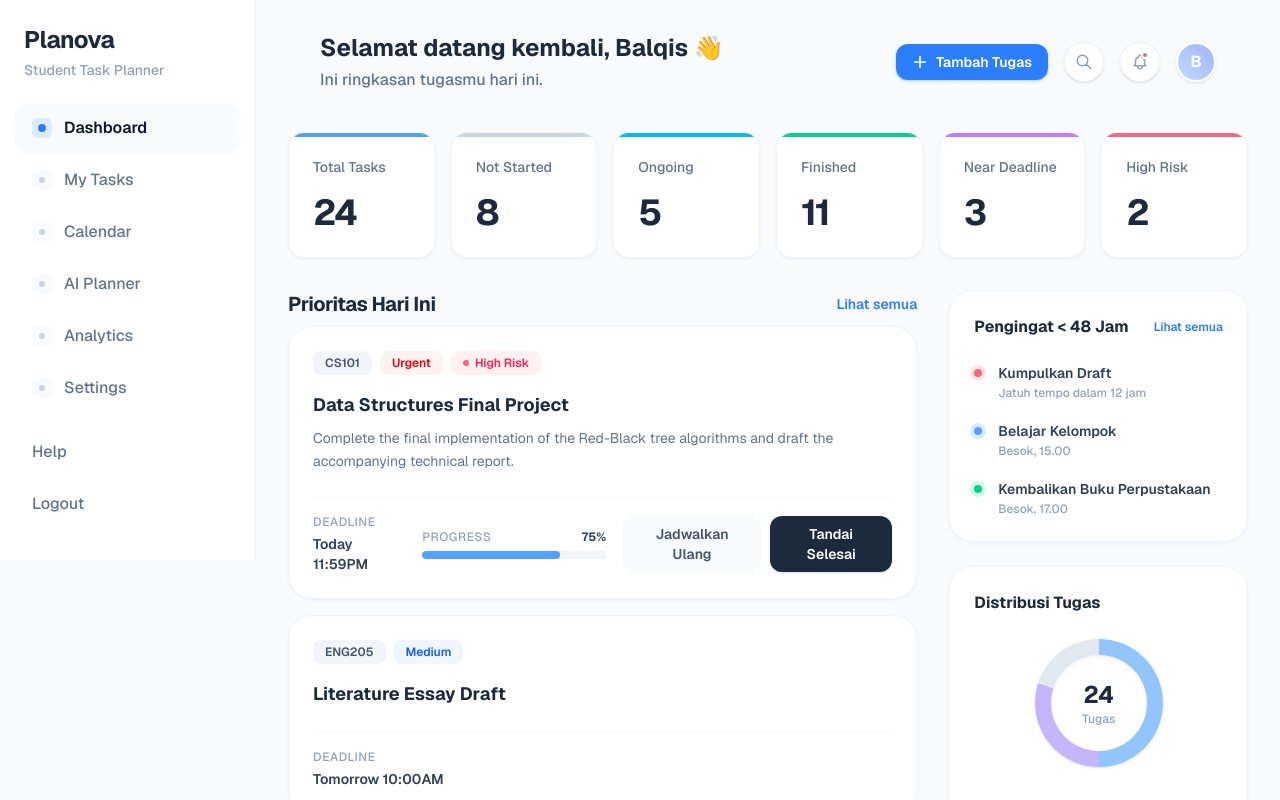
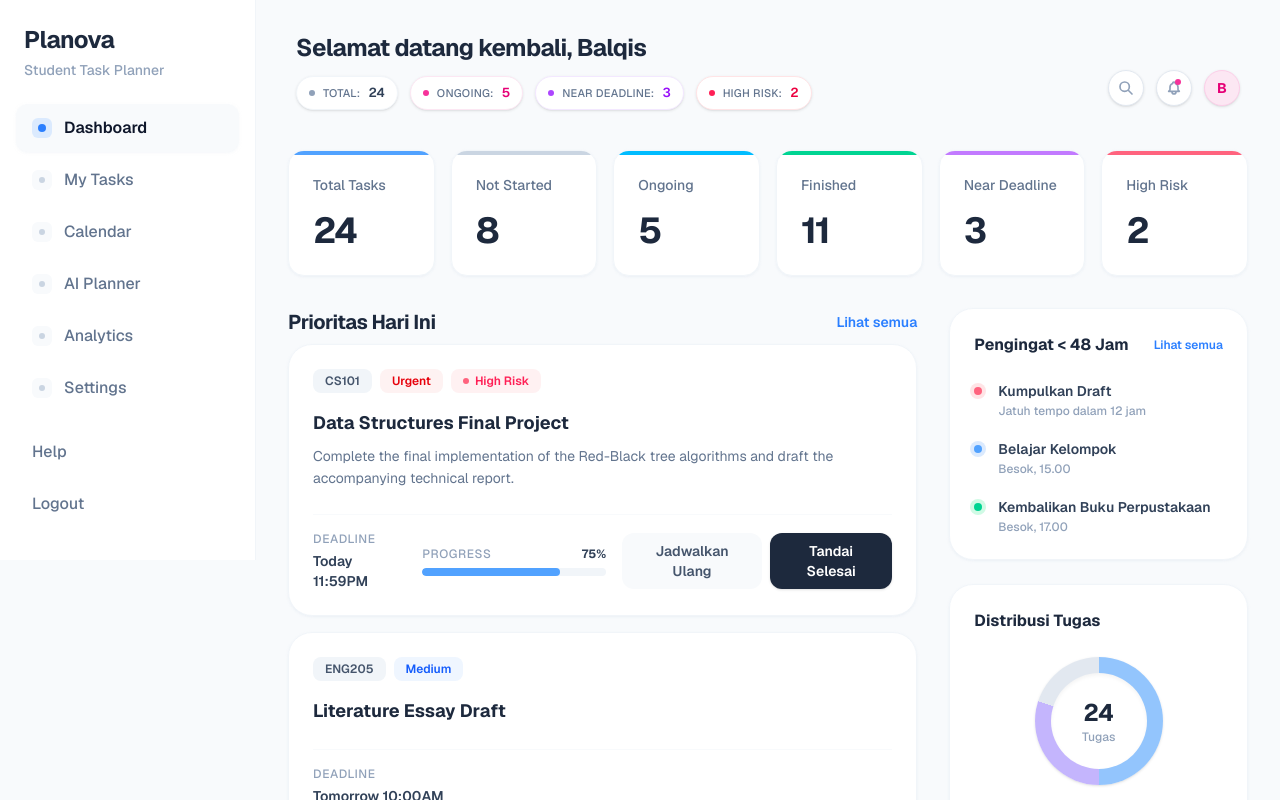
Before and after one commit to Ctiaqis/Planova, a Next.js app: page / in a window 1280 px wide. Built offline with nearby package versions, Linux system fonts and the light colour scheme.

Commit message:
style: update dashboard header

```diff
--- a/src/components/dashboard-header.tsx
+++ b/src/components/dashboard-header.tsx
@@ -1,29 +1,49 @@
 export function DashboardHeader() {
   return (
-    <header className="flex items-center justify-between py-6 px-8 mb-4">
+    <header className="flex flex-col sm:flex-row sm:items-end justify-between py-6 mb-4 gap-4 px-2">
       <div>
-        <h2 className="text-2xl font-bold text-slate-800">Selamat datang kembali, Balqis 👋</h2>
-        <p className="text-slate-500 mt-1 font-medium">Ini ringkasan tugasmu hari ini.</p>
+        <h2 className="text-2xl font-bold text-slate-800 tracking-tight">
+          Selamat datang kembali, Balqis
+        </h2>
+
+        {/* Compact Overview Pills */}
+        <div className="flex flex-wrap items-center gap-3 mt-3">
+          <div className="flex items-center gap-2 px-3 py-1.5 bg-white rounded-full border border-slate-100 shadow-sm cursor-default">
+            <span className="w-1.5 h-1.5 rounded-full bg-slate-400"></span>
+            <span className="text-[11px] font-medium text-slate-500 uppercase tracking-wide">Total:</span>
+            <span className="text-[13px] font-semibold text-slate-700">24</span>
+          </div>
+          <div className="flex items-center gap-2 px-3 py-1.5 bg-white rounded-full border border-pink-100 shadow-sm cursor-default">
+            <span className="w-1.5 h-1.5 rounded-full bg-pink-500"></span>
+            <span className="text-[11px] font-medium text-slate-500 uppercase tracking-wide">Ongoing:</span>
+            <span className="text-[13px] font-semibold text-pink-600">5</span>
+          </div>
+          <div className="flex items-center gap-2 px-3 py-1.5 bg-white rounded-full border border-purple-100 shadow-sm cursor-default">
+            <span className="w-1.5 h-1.5 rounded-full bg-purple-500"></span>
+            <span className="text-[11px] font-medium text-slate-500 uppercase tracking-wide">Near Deadline:</span>
+            <span className="text-[13px] font-semibold text-purple-600">3</span>
+          </div>
+          <div className="flex items-center gap-2 px-3 py-1.5 bg-white rounded-full border border-rose-100 shadow-sm cursor-default">
+            <span className="w-1.5 h-1.5 rounded-full bg-rose-500"></span>
+            <span className="text-[11px] font-medium text-slate-500 uppercase tracking-wide">High Risk:</span>
+            <span className="text-[13px] font-semibold text-rose-600">2</span>
+          </div>
+        </div>
       </div>
-      <div className="flex items-center gap-4">
-        <button className="hidden sm:flex items-center gap-2 px-4 py-2 bg-blue-500 hover:bg-blue-600 text-white rounded-xl text-sm font-semibold shadow-sm shadow-blue-500/30 transition-colors">
+
+      <div className="flex items-center gap-3 pb-1">
+        <button className="w-9 h-9 rounded-full bg-white shadow-sm border border-slate-200 flex items-center justify-center text-slate-400 hover:text-pink-500 hover:border-pink-200 transition-all hover:shadow-md">
           <svg xmlns="http://www.w3.org/2000/svg" width="16" height="16" fill="none" viewBox="0 0 24 24" stroke="currentColor" strokeWidth="2.5">
-            <path strokeLinecap="round" strokeLinejoin="round" d="M12 4v16m8-8H4" />
-          </svg>
-          Tambah Tugas
-        </button>
-        <button className="w-10 h-10 rounded-full bg-white shadow-sm border border-slate-100 flex items-center justify-center text-slate-400 hover:text-slate-600 transition-colors">
-          <svg xmlns="http://www.w3.org/2000/svg" width="18" height="18" fill="none" viewBox="0 0 24 24" stroke="currentColor" strokeWidth="2">
             <path strokeLinecap="round" strokeLinejoin="round" d="M21 21l-6-6m2-5a7 7 0 11-14 0 7 7 0 0114 0z" />
           </svg>
         </button>
-        <button className="w-10 h-10 rounded-full bg-white shadow-sm border border-slate-100 flex items-center justify-center text-slate-400 hover:text-slate-600 transition-colors relative">
-          <svg xmlns="http://www.w3.org/2000/svg" width="18" height="18" fill="none" viewBox="0 0 24 24" stroke="currentColor" strokeWidth="2">
+        <button className="w-9 h-9 rounded-full bg-white shadow-sm border border-slate-200 flex items-center justify-center text-slate-400 hover:text-pink-500 hover:border-pink-200 transition-all hover:shadow-md relative">
+          <svg xmlns="http://www.w3.org/2000/svg" width="16" height="16" fill="none" viewBox="0 0 24 24" stroke="currentColor" strokeWidth="2.5">
             <path strokeLinecap="round" strokeLinejoin="round" d="M15 17h5l-1.405-1.405A2.032 2.032 0 0118 14.158V11a6.002 6.002 0 00-4-5.659V5a2 2 0 10-4 0v.341C7.67 6.165 6 8.388 6 11v3.159c0 .538-.214 1.055-.595 1.436L4 17h5m6 0v1a3 3 0 11-6 0v-1m6 0H9" />
           </svg>
-          <span className="absolute top-2 right-2.5 w-2 h-2 bg-red-400 rounded-full border-2 border-white"></span>
+          <span className="absolute top-2 right-2.5 w-1.5 h-1.5 bg-pink-500 rounded-full"></span>
         </button>
-        <div className="w-10 h-10 rounded-full bg-gradient-to-tr from-blue-200 to-indigo-300 border-2 border-white shadow-sm overflow-hidden flex items-center justify-center text-white font-bold">
+        <div className="w-9 h-9 rounded-full bg-pink-100 border border-pink-200 shadow-sm flex items-center justify-center text-pink-600 font-bold cursor-pointer hover:bg-pink-200 transition-colors text-sm">
           B
         </div>
       </div>
```
